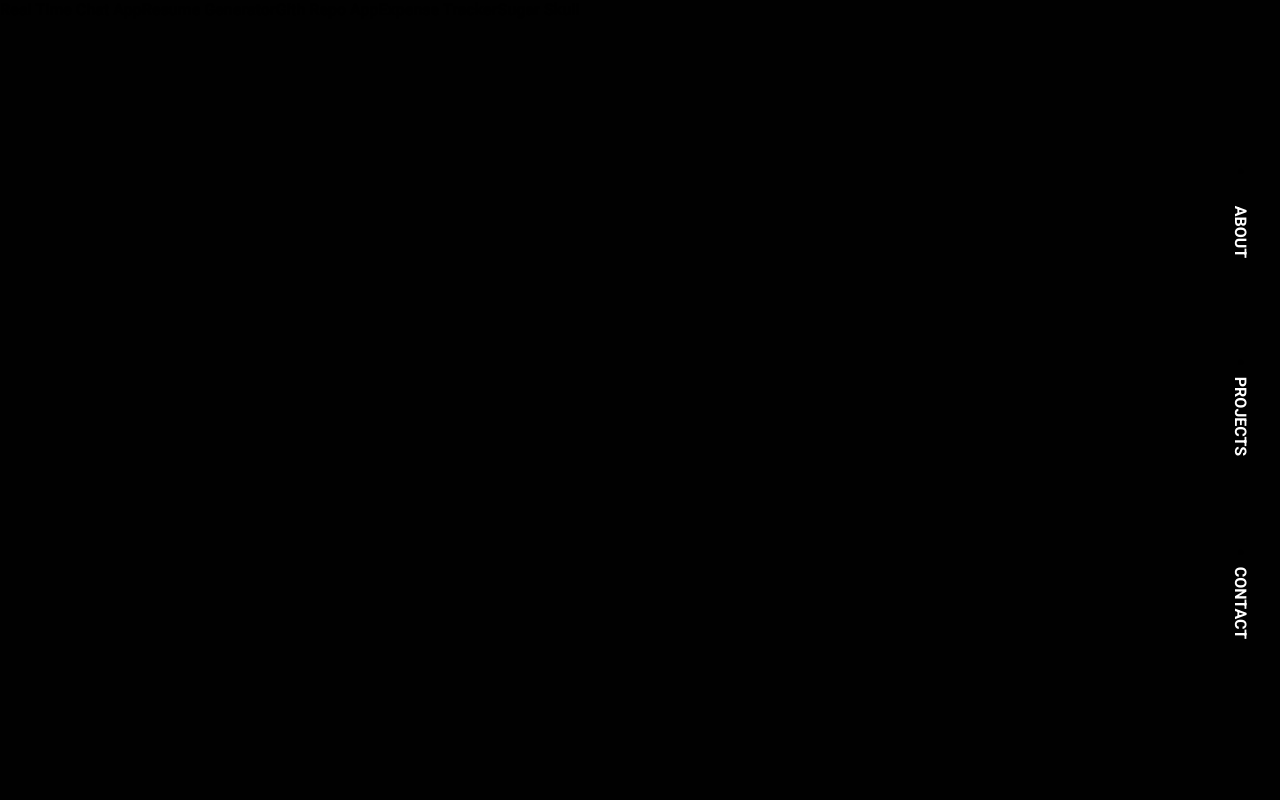
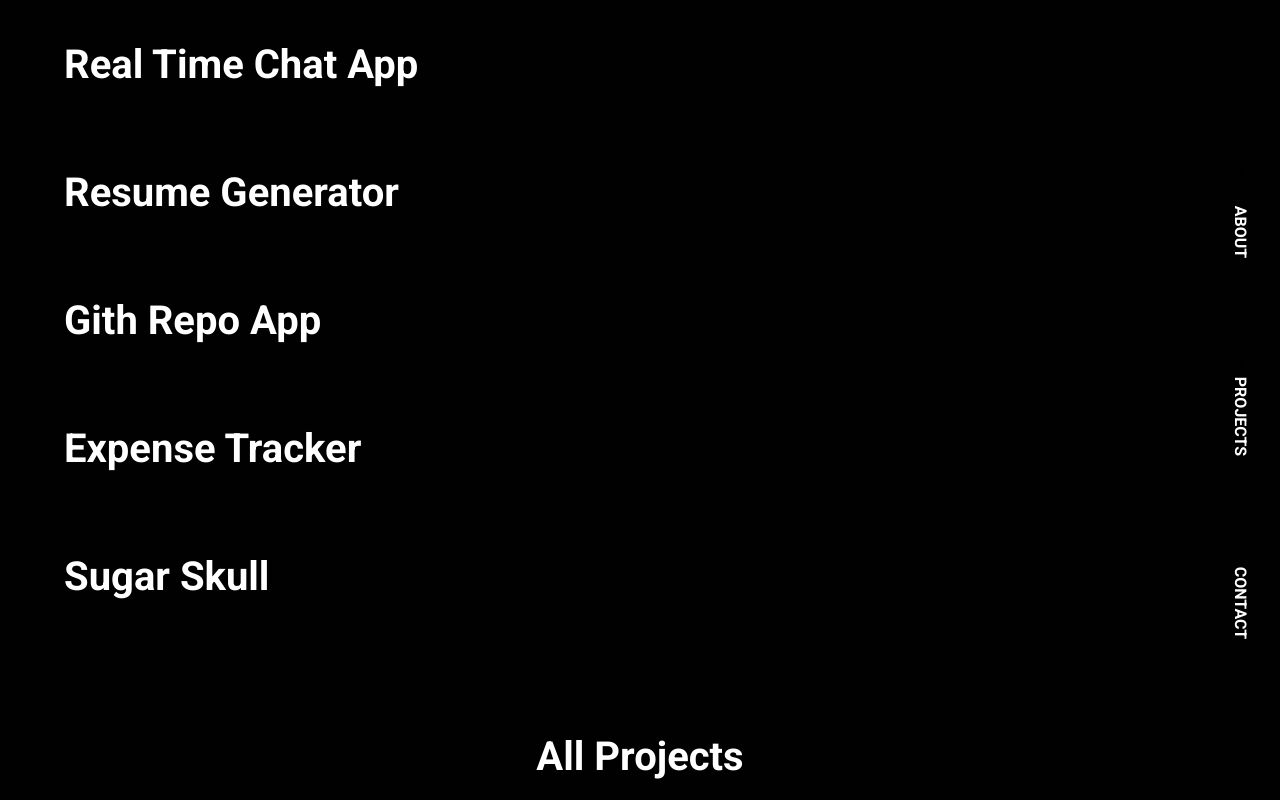
Before and after one commit to hamadagh/frontend-portfolio, a React (Create React App) app: page /projects in a window 1280 px wide. Built offline with nearby package versions, Linux system fonts and the light colour scheme.

Commit message:
adding style to projects page

```diff
--- a/src/components/Projects.js
+++ b/src/components/Projects.js
@@ -11,7 +11,9 @@ function Projects() {
         <span className="project">Expense Tracker</span>
         <span className="project">Sugar Skull</span>
       </div>
-      <div className="all-projects"></div>
+      <div className="all-projects">
+        <span className="to-github">All Projects</span>
+      </div>
     </div>
   );
 }
--- a/src/components/style.css
+++ b/src/components/style.css
@@ -73,7 +73,7 @@
   width: 20px;
   margin-right: 5vw;
 }
-/* HOME SECTION */
+/* ---------------------------------- */
 .about-page {
   background-color: #010101;
   width: 100%;
@@ -81,13 +81,38 @@
   display: flex;
 }
 
+/* PROJECTS PAGE */
 .projects-page {
   background-color: #010101;
   width: 100%;
   height: 100vh;
   display: flex;
+  flex-direction: column;
 }
-
+.projects {
+  display: flex;
+  flex-direction: column;
+  justify-content: space-around;
+  height: 80vh;
+}
+.project {
+  color: white;
+  font-size: 40px;
+  margin-left: 5vw;
+}
+.all-projects {
+  height: 20vh;
+  width: 100%;
+  display: flex;
+  justify-content: center;
+}
+.to-github {
+  color: white;
+  font-size: 40px;
+  margin-top: auto;
+  margin-bottom: 20px;
+}
+/* ----------------------------------- */
 .contact-page {
   background-color: #010101;
   width: 100%;
```
